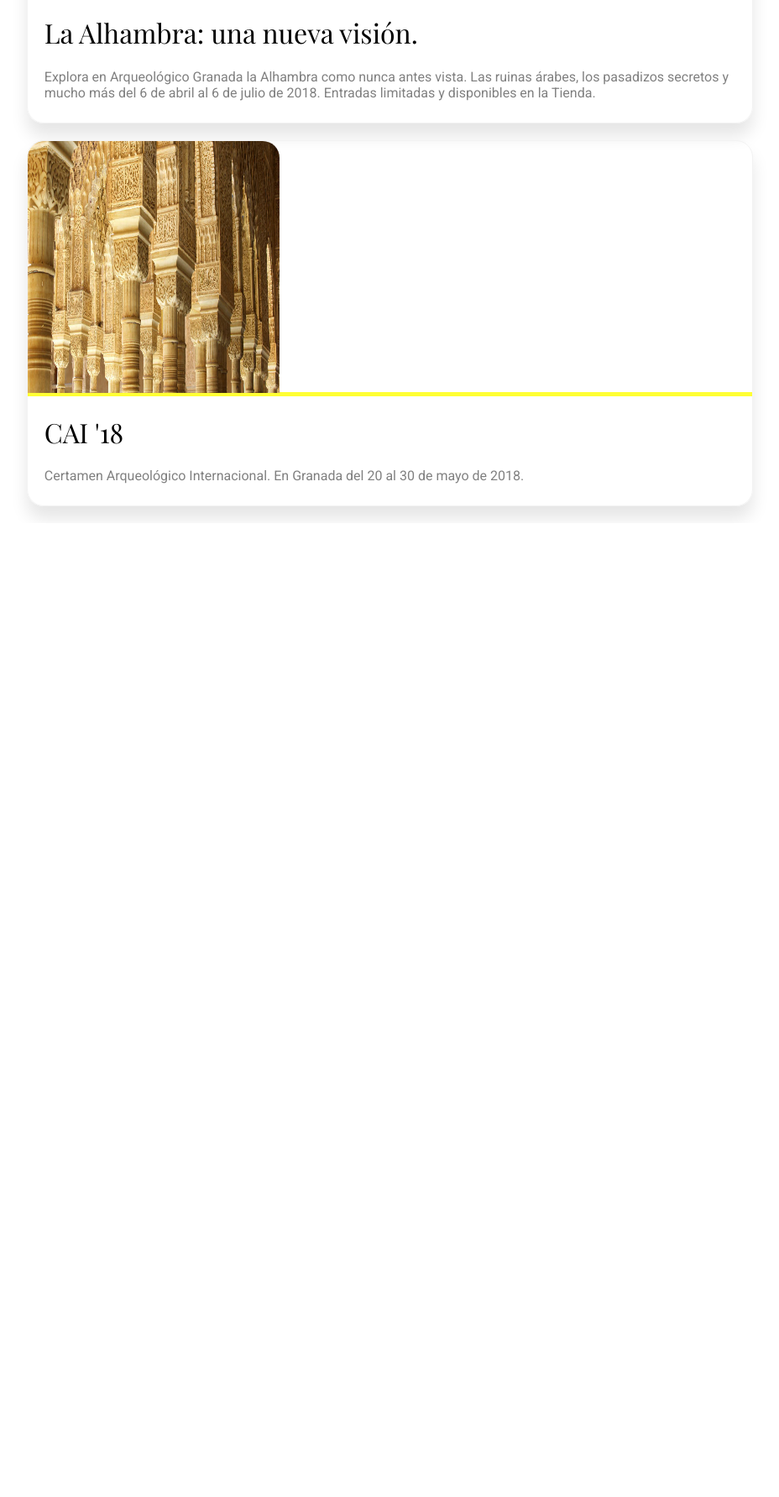
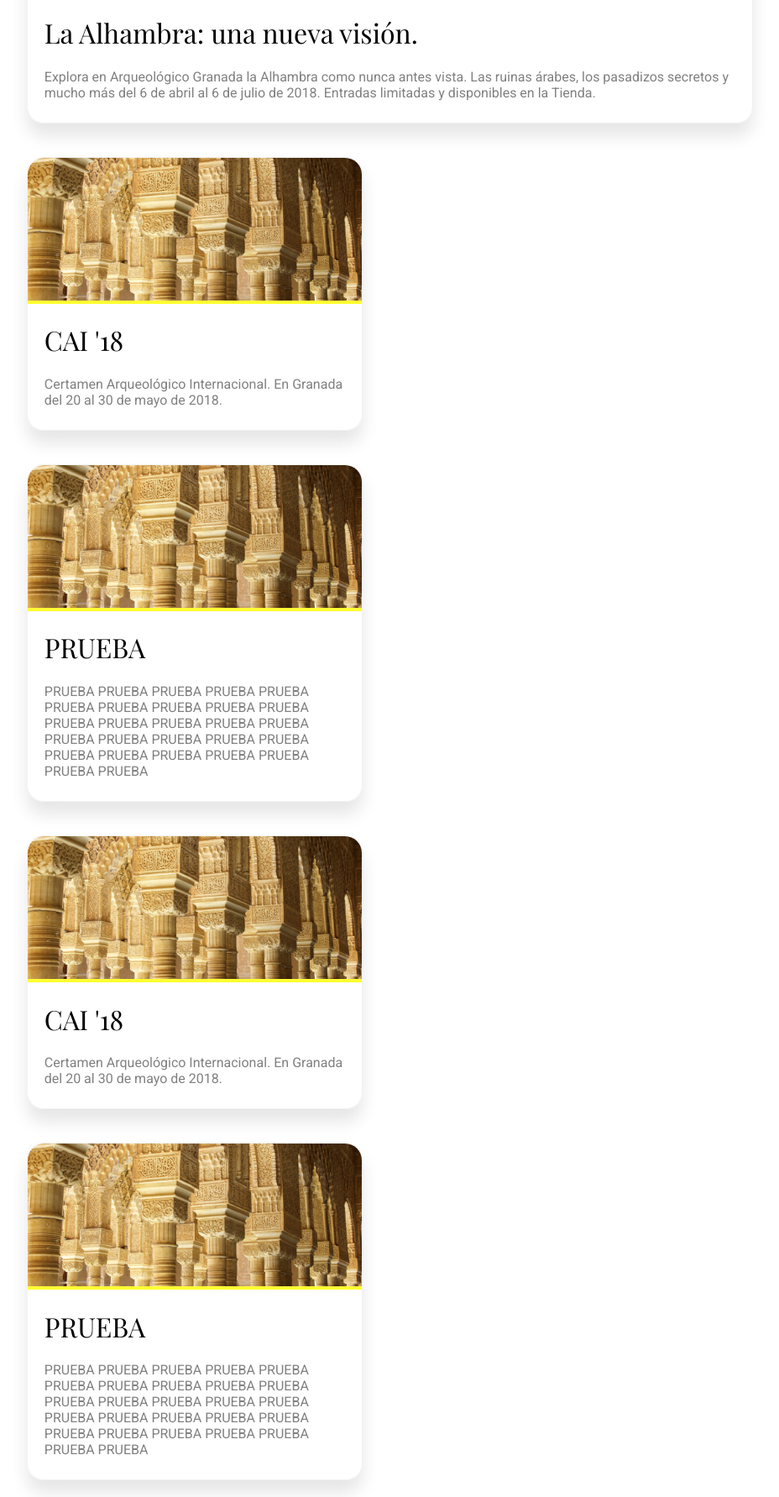
Before and after one commit to dvcarrillo/arqueologico, a PHP site: page / in a window 1280 px wide. Shown: the part 551-2334 px from the top of the page at 84% size, without its empty margins (289-1217 px from the left). Before the commit the page ends 1169 px from the top, so only its background shows below. Run offline with PHP 8.4, Linux system fonts and the light colour scheme.

Commit message:
Added style for secondary boxes

```diff
--- a/Práctica 1/Código/css/main.css
+++ b/Práctica 1/Código/css/main.css
@@ -63,6 +63,7 @@ Práctica 1
     float: left;
     margin-right: 50px;
     width: 20%;
+    height: 100%;
 }
 
 .sidebar ul {
@@ -70,7 +71,6 @@ Práctica 1
     margin: 0;
     padding: 0;
     width: 100%;
-    height: 100%;
 }
 
 .sidebar li a {
@@ -110,10 +110,6 @@ Práctica 1
     margin-bottom: 20px;
 }
 
-.central .box {
-    width: 100%;
-}
-
 .box img {
     display: inline;
     width: 100%;
@@ -138,18 +134,17 @@ Práctica 1
 .box p {
     font-family: 'Roboto', sans-serif;
     padding-left: 20px;
+    padding-right: 10px;
     padding-bottom: 10px;
     color: grey;
 }
 
-.secondary .box {
-    width: 50%;
-}
-
-.secondary img {
-    display: inline;
-    height: 300px;
-    width: 300px;
+.secondary {
+    display: inline-block;
+    vertical-align: top;
+    margin-right: 33px;
+    margin-top: 20px;
+    width: 45%;
 }
 
 #img-strip {
--- a/Práctica 1/Código/index.html
+++ b/Práctica 1/Código/index.html
@@ -45,7 +45,7 @@ Práctica 1
         </ul>
     </div>
     <div class="main">
-        <div class="central box">
+        <div class="box" id="centralbox">
             <a href="#"><img src="./img/alhambra.jpg" style="margin-left: auto; margin-right:auto;"></a>
             <div id="img-strip">
                 <h1><a href="#">La Alhambra: una nueva visión.</a></h1>
@@ -56,7 +56,7 @@ Práctica 1
                 </p>
             </div>
         </div>
-        <div class="secondary box">
+        <div class="box secondary" id="secondarybox">
             <a href="#"><img src="./img/alhambra.jpg" style="margin-left: auto; margin-right:auto;"></a>
             <div id="img-strip">
                 <h1><a href="#">CAI '18</a></h1>
@@ -65,6 +65,35 @@ Práctica 1
                 </p>
             </div>
         </div>
+        <div class="box secondary" id="secondarybox">
+            <a href="#"><img src="./img/alhambra.jpg" style="margin-left: auto; margin-right:auto;"></a>
+            <div id="img-strip">
+                <h1><a href="#">PRUEBA</a></h1>
+                <p>
+                    PRUEBA PRUEBA PRUEBA PRUEBA PRUEBA PRUEBA PRUEBA PRUEBA PRUEBA PRUEBA PRUEBA PRUEBA PRUEBA PRUEBA PRUEBA PRUEBA PRUEBA PRUEBA PRUEBA PRUEBA PRUEBA PRUEBA PRUEBA PRUEBA PRUEBA PRUEBA PRUEBA
+                </p>
+            </div>
+        </div>
+        <div class="box secondary" id="secondarybox">
+            <a href="#"><img src="./img/alhambra.jpg" style="margin-left: auto; margin-right:auto;"></a>
+            <div id="img-strip">
+                <h1><a href="#">CAI '18</a></h1>
+                <p>
+                    Certamen Arqueológico Internacional. En Granada del 20 al 30 de mayo de 2018.
+                </p>
+            </div>
+        </div>
+        <div class="box secondary" id="secondarybox">
+            <a href="#"><img src="./img/alhambra.jpg" style="margin-left: auto; margin-right:auto;"></a>
+            <div id="img-strip">
+                <h1><a href="#">PRUEBA</a></h1>
+                <p>
+                    PRUEBA PRUEBA PRUEBA PRUEBA PRUEBA PRUEBA PRUEBA PRUEBA PRUEBA PRUEBA PRUEBA PRUEBA PRUEBA PRUEBA PRUEBA PRUEBA PRUEBA PRUEBA PRUEBA PRUEBA PRUEBA PRUEBA PRUEBA PRUEBA PRUEBA PRUEBA PRUEBA
+                </p>
+            </div>
+        </div>
+
+
     </div>
 </body>
 </html>
```
